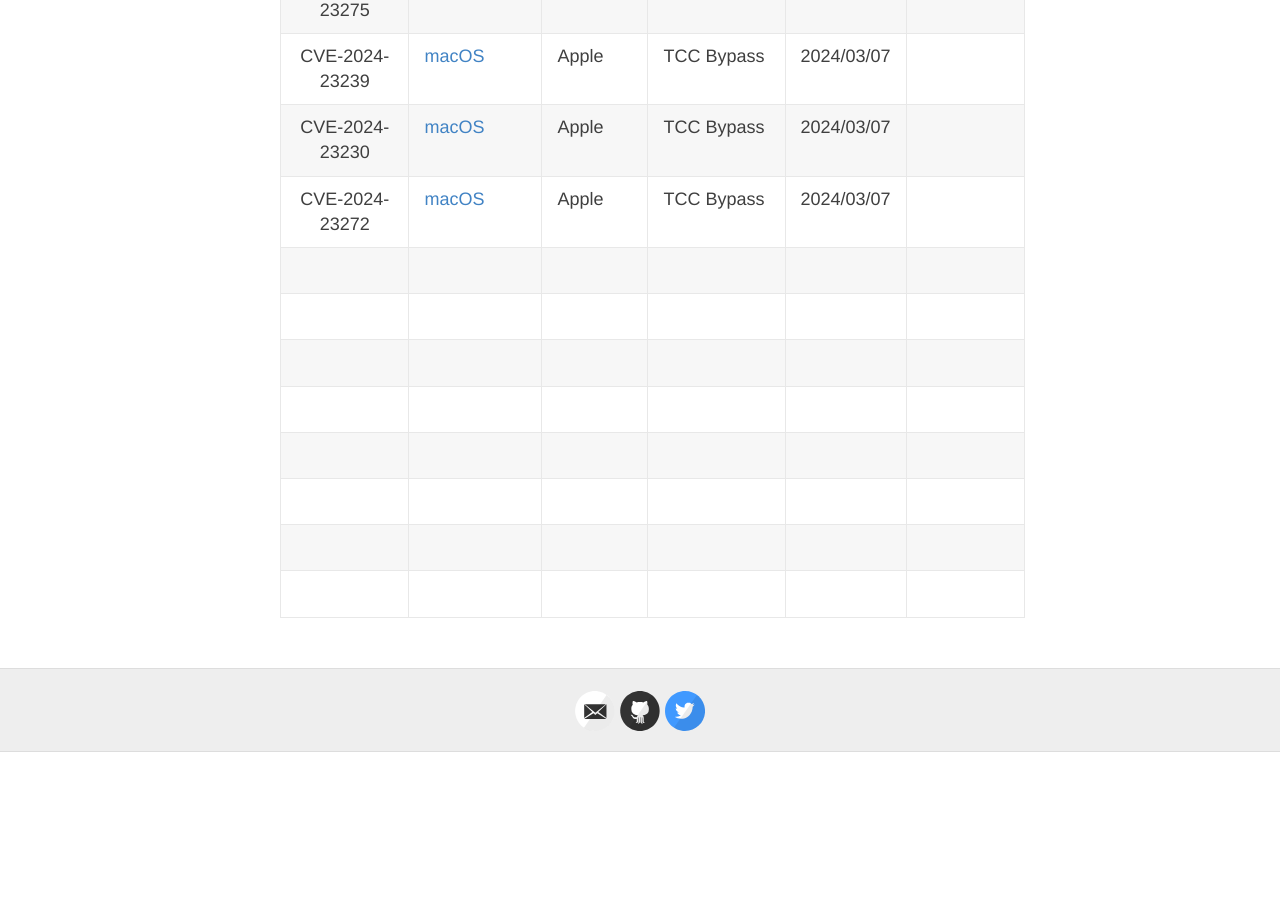
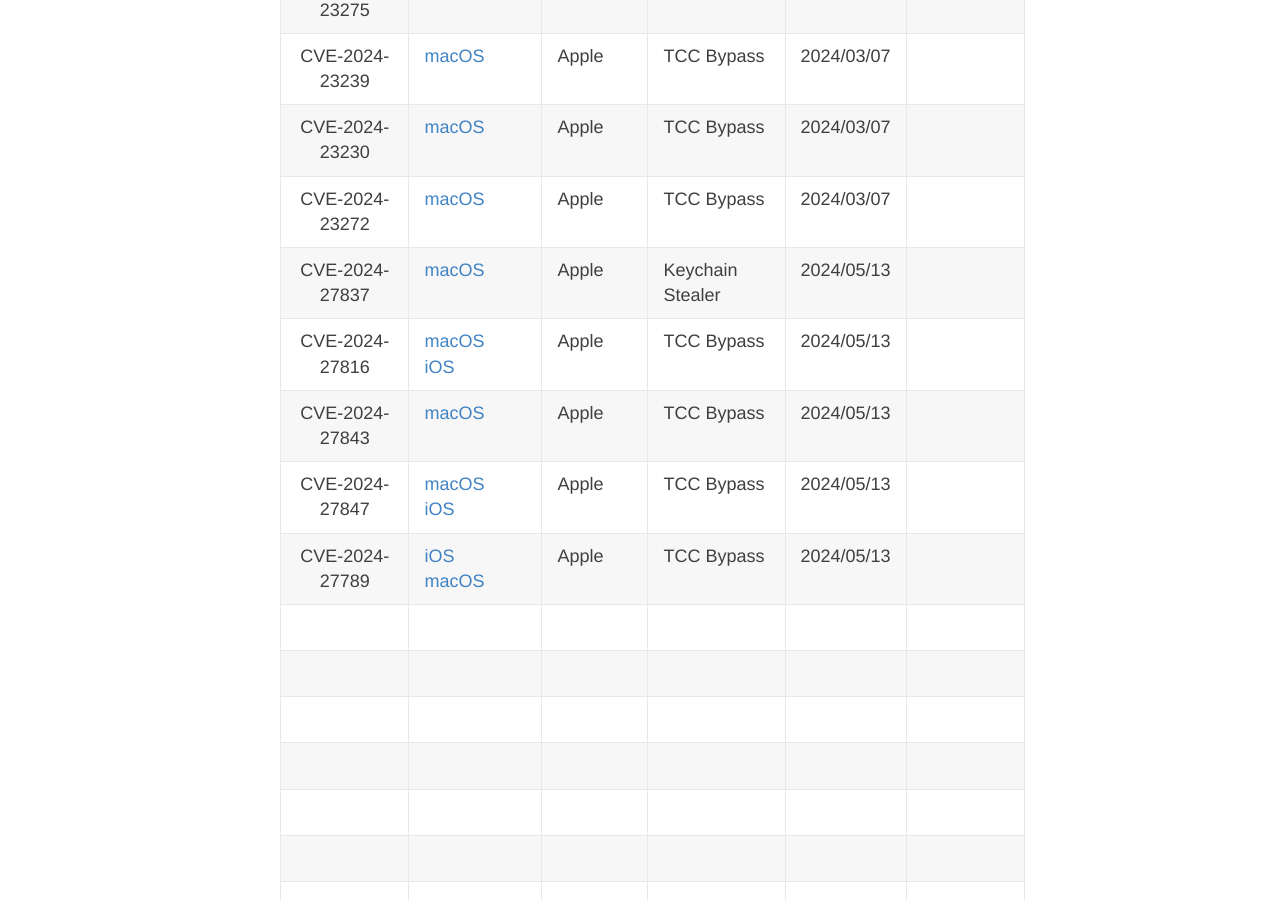
Before and after one commit to jhftss/jhftss.github.io, a Jekyll site: the page built from CVEs.md, in a window 1280 px wide and 900 px high, scrolled down 13874 px. Built offline with Jekyll 4.4.1, drawn with Linux system fonts in a browser that asks for light colours; before the commit the page ends 14626 px from its top, so only the background shows below that.

Commit message:
Add some new CVE entries

```diff
--- a/CVEs.md
+++ b/CVEs.md
@@ -196,6 +196,11 @@
 |                        CVE-2024-23239                        | [macOS](https://support.apple.com/kb/HT214084)               | Apple       | TCC Bypass                    | 2024/03/07     |                                                              |
 |                        CVE-2024-23230                        | [macOS](https://support.apple.com/kb/HT214084)               | Apple       | TCC Bypass                    | 2024/03/07     |                                                              |
 |                        CVE-2024-23272                        | [macOS](https://support.apple.com/kb/HT214084)               | Apple       | TCC Bypass                    | 2024/03/07     |                                                              |
+|                        CVE-2024-27837                        | [macOS](https://support.apple.com/en-gb/HT214106)            | Apple       | Keychain Stealer              | 2024/05/13     |                                                              |
+|                        CVE-2024-27816                        | [macOS](https://support.apple.com/en-gb/HT214106) <br />[iOS](https://support.apple.com/en-gb/HT214101) | Apple       | TCC Bypass                    | 2024/05/13     |                                                              |
+|                        CVE-2024-27843                        | [macOS](https://support.apple.com/en-gb/HT214106)            | Apple       | TCC Bypass                    | 2024/05/13     |                                                              |
+|                        CVE-2024-27847                        | [macOS](https://support.apple.com/en-gb/HT214106) <br />[iOS](https://support.apple.com/en-gb/HT214101) | Apple       | TCC Bypass                    | 2024/05/13     |                                                              |
+|                        CVE-2024-27789                        | [iOS](https://support.apple.com/en-gb/HT214100)<br />[macOS](https://support.apple.com/en-gb/HT214084) | Apple       | TCC Bypass                    | 2024/05/13     |                                                              |
 |                                                              |                                                              |             |                               |                |                                                              |
 |                                                              |                                                              |             |                               |                |                                                              |
 |                                                              |                                                              |             |                               |                |                                                              |
```
